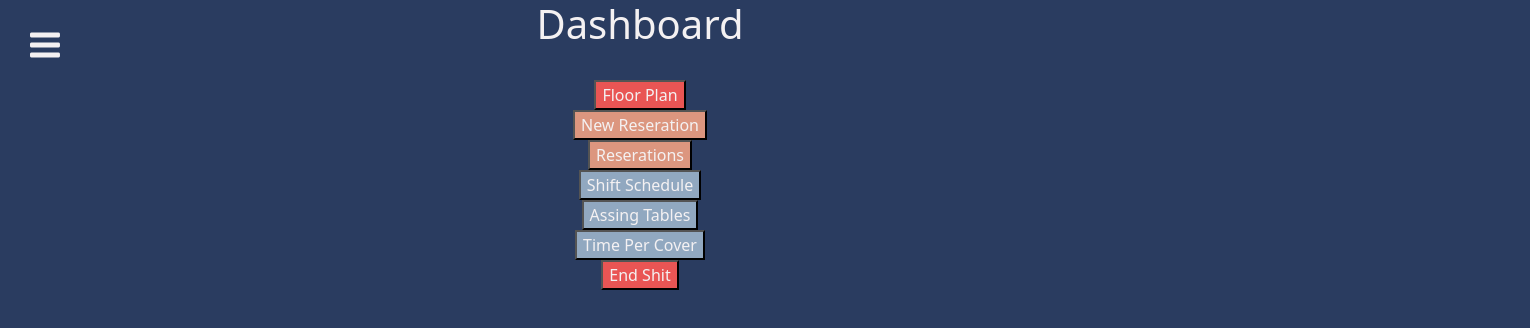
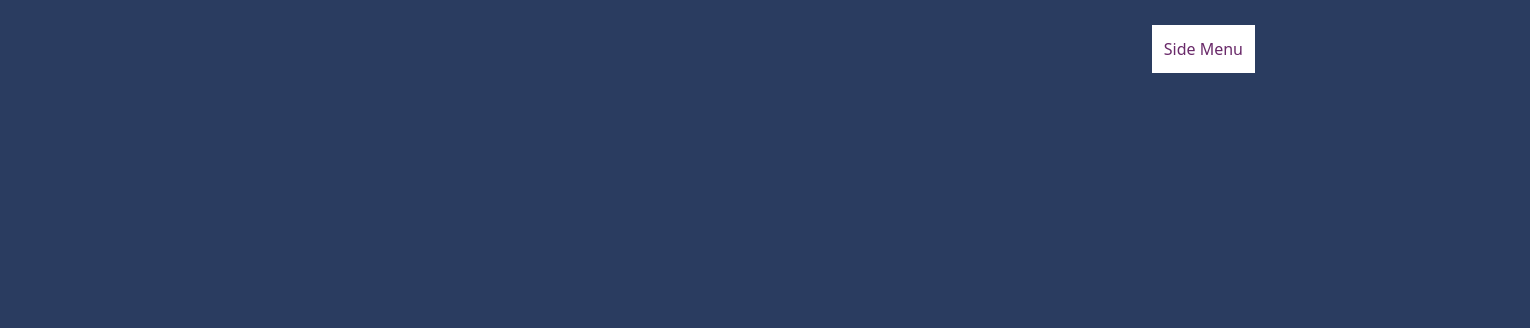
Before and after one commit to Mkamboykos/Zerbez-pwa, a React (Create React App) app: page /Dashboard in a window 1280 px wide. Shown: the top 328 px of the page, 1530 px wide, since content can reach past the window. Built offline with nearby package versions, Linux system fonts and the light colour scheme.

Commit message:
Added Side Bar animation to Dashboard

```diff
--- a/package.json
+++ b/package.json
@@ -14,6 +14,7 @@
     "react-icons": "^4.2.0",
     "react-router-dom": "^5.2.0",
     "react-scripts": "4.0.3",
+    "react-spring": "^9.2.3",
     "web-vitals": "^1.1.2",
     "workbox-background-sync": "^5.1.4",
     "workbox-broadcast-update": "^5.1.4",
--- a/src/Dashboard_Page/Dashboard.js
+++ b/src/Dashboard_Page/Dashboard.js
@@ -1,34 +1,52 @@
-import React from 'react'
-import {Link} from 'react-router-dom'
+import React, { useState } from "react";
+import { useSpring } from "react-spring";
+import { animated } from "react-spring";
 
-import {GoThreeBars} from 'react-icons/go'
 
 /*   Dashboard.js is rendered in App.js    */
 
 function Dashboard() {
-    return(
-        <div>
-            <h1>Dashboard</h1>
 
-            <Link to="/Settings" className="link"><GoThreeBars className="Settings_button_Dashboard"/></Link>
-            <br></br>
-            <button className="Dashboard_button_FloorPlan"><Link to="/FloorPlan" className="link">Floor Plan</Link></button>
-            <br></br>
-            <button className="Dashboard_button_NewReservation"><Link to="/NewReservation" className="link">New Reseration</Link></button>
-            <br></br>
-            <button className="Dashboard_button_Reseration"><Link to="/Reservations" className="link">Reserations</Link></button>
-            <br></br>
-            <button className="Dashboard_button_ShiftSchedule"><Link to="/ShiftSchedule" className="link">Shift Schedule</Link></button>
-            <br></br>
-            <button className="Dashboard_button_AssignTables"><Link to="/AssignTables" className="link">Assing Tables</Link></button>
-            <br></br>
-            <button className="Dashboard_button_TimePerCover"><Link to="/TimePerCover" className="link">Time Per Cover</Link></button>
-            <br></br>
-            <button className="Dashboard_button_EndShift"><Link to="/" className="link">End Shit</Link></button>
+    const [rightMenuVisible, setRightMenuVisible] = useState(false);
 
 
+
+    const MenuRight = ({ style }) => (
+        <animated.div className="menu menu--right" style={style}>
+            <nav>
+                <ul className="menu-list menu-list--right">
+                <li className="menu-list-item menu-list-item--right">
+                    <a href="/">Home</a>
+                </li>
+                <li className="menu-list-item menu-list-item--right">
+                    <a href="/">About</a>
+                </li>
+                <li className="menu-list-item menu-list-item--right">
+                    <a href="/">Work</a>
+                </li>
+                <li className="menu-list-item menu-list-item--right">
+                    <a href="/">Contact</a>
+                </li>
+                </ul>
+            </nav>
+        </animated.div>
+    );
+
+    const rightMenuAnimation = useSpring({
+        opacity: rightMenuVisible ? 1 : 0,
+        transform: rightMenuVisible ? `translateX(0)` : `translateX(100%)`
+    });
+
+    return (
+        <div className="Dashboard">
+            <button className="menu-button" onClick={() => setRightMenuVisible(!rightMenuVisible)}>
+                {rightMenuVisible ? "Close" : "Side Menu"}
+            </button>
+
+            <MenuRight style={rightMenuAnimation} />
         </div>
-    )
-}
+    );
+
+    }
 
 export default Dashboard;
--- a/src/index.css
+++ b/src/index.css
@@ -7,6 +7,7 @@ body {
   font-family: 'Noto Sans JP', sans-serif;
   -webkit-font-smoothing: antialiased;
   -moz-osx-font-smoothing: grayscale;
+  overflow: hidden;
 }
 
 h1, p{
@@ -408,6 +409,78 @@ input.codeFourBarText.form-control::placeholder{
 
 /*      */
 
+.menu-button--full {
+  top: 40px;
+  right: 20px;
+}
+
+.menu-button {
+  z-index: 40;
+  border: none;
+  position: fixed;
+  top: 25px;
+  right: 25px;
+  padding: 12px;
+  font-size: 1em;
+  background: none;
+  background: #fff;
+  color: #692969;
+  transition: background 0.1s linear;
+  cursor: pointer;
+}
+
+.menu-button:hover {
+  background: #e8daff;
+}
+
+.menu {
+  position: absolute;
+  background: #6929c4;
+  color: #fff;
+  z-index: 30;
+}
+
+/* positioning of the whole menu */
+.menu--right {
+  top: 0;
+  right: 0;
+  width: 250px;
+  height: 100vh;
+}
+
+
+
+.menu-list {
+  padding: 0;
+  list-style: none;
+  font-size: 25px;
+}
+
+.menu-list--right {
+  margin: 100px 24px;
+}
+
+/* Line spacing between setting list options*/
+.menu-list-item--right {
+  margin: 24px 0;
+}
+
+.menu a {
+  text-decoration: none;
+  color: #e8daff;
+}
+
+.menu a:hover,
+.menu a:focus {
+  color: #fff;
+}
+
+
+
+
+
+
+
 
 .continue_button_forgetPassword,
 .continue_button_EnterCode,
```
Also changed, not shown: src/Dashboard_Page/Menu.js (added), 1 other file (tests, documents, lock files or other folders).
